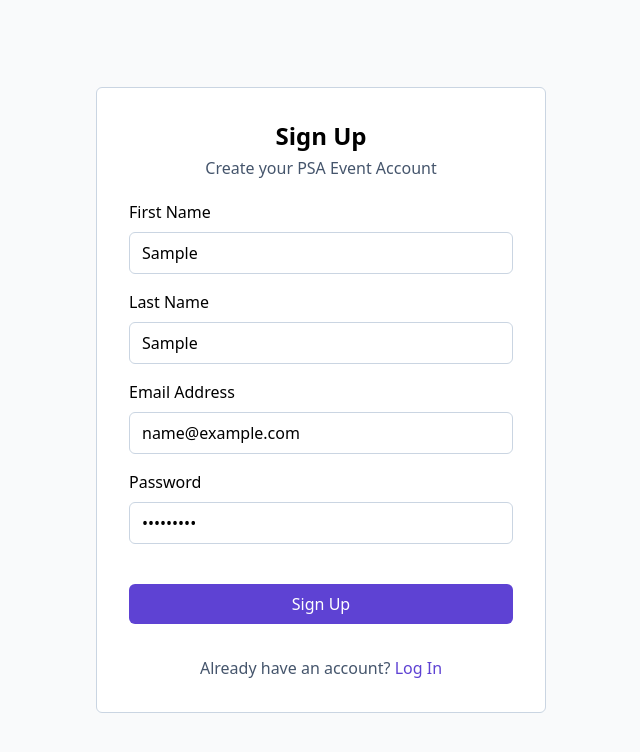
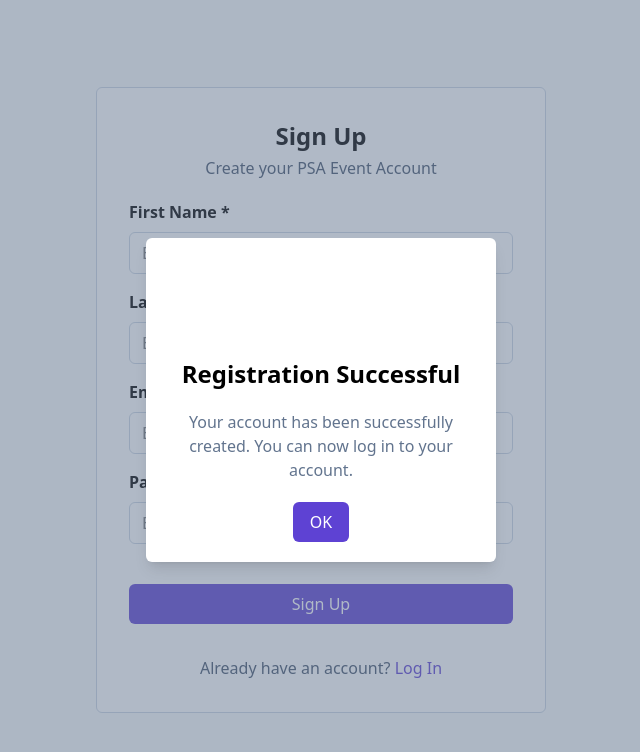
Before and after one commit to WeCodeApp/KLerio-Events-Management, a Vue app: page /register in a window 1280 px wide. Both pictures are taken after typing "Sample", "Sample", "name@example.com", "Sample123" into the empty fields and a click on the button "Sign Up". Shown: the top 752 px of the page, without its empty margins (319-959 px from the left). Built offline with nearby package versions, Linux system fonts and the light colour scheme; no server answers.

Commit message:
Add NotFound view and routing; implement user registration modal and user services

```diff
--- /dev/null
+++ b/database/db.json
@@ -0,0 +1,60 @@
+{
+  "users": [
+    {
+      "id": "176a",
+      "firstName": "kyle",
+      "lastName": "lerio",
+      "email": "k.lerio@gmail.com",
+      "password": "qwerty123"
+    },
+    {
+      "id": "f136",
+      "firstName": "andrew",
+      "lastName": "garfield",
+      "email": "a.garfield@gmail.com",
+      "password": "12345"
+    },
+    {
+      "id": "bed2",
+      "firstName": "peter",
+      "lastName": "parker",
+      "email": "p.parker@gmail.com",
+      "password": "peter123"
+    },
+    {
+      "id": "9b99",
+      "firstName": "qwen",
+      "lastName": "stacy",
+      "email": "gstacy@gmail.com",
+      "password": "qwen12345"
+    },
+    {
+      "id": "5ff9",
+      "firstName": "nicole",
+      "lastName": "gumolon",
+      "email": "n.gumolon@gmail.com",
+      "password": "123456789"
+    },
+    {
+      "id": "1d50",
+      "firstName": "mark",
+      "lastName": "ledesma",
+      "email": "m.ledesma@gmail.com",
+      "password": "qwerty123"
+    },
+    {
+      "id": "9060",
+      "firstName": "marben",
+      "lastName": "acebuche",
+      "email": "m.acebuche@gmail.com",
+      "password": "supermarben"
+    },
+    {
+      "id": "c8e9",
+      "firstName": "carlo",
+      "lastName": "johnson",
+      "email": "c.johnson@gmail.com",
+      "password": "carlo123"
+    }
+  ]
+}
--- a/package.json
+++ b/package.json
@@ -4,7 +4,9 @@
   "private": true,
   "type": "module",
   "scripts": {
-    "dev": "vite",
+    "dev": "run-p json-server vite",
+    "json-server": "npx json-server ./database/db.json",
+    "vite": "vite",
     "build": "run-p type-check \"build-only {@}\" --",
     "preview": "vite preview",
     "build-only": "vite build",
@@ -13,6 +15,7 @@
   "dependencies": {
     "@tailwindcss/cli": "^4.1.4",
     "@tailwindcss/vite": "^4.1.4",
+    "json-server": "^1.0.0-beta.3",
     "pinia": "^3.0.1",
     "tailwindcss": "^4.1.4",
     "vue": "^3.5.13",
--- /dev/null
+++ b/src/components/ConfirmationModal.vue
@@ -0,0 +1,30 @@
+<template>
+  <div
+    class="bg-white w-[350px] gap-5 px-3 py-5 rounded-md shadow-lg flex flex-col justify-center items-center"
+  >
+    <div class="w-20">
+      <img src="@/assets/success-animation.gif" alt="" />
+    </div>
+    <h1 class="text-2xl font-bold">Registration Successful</h1>
+    <p class="text-slate-500 text-center text-md">
+      Your account has been successfully created. You can now log in to your
+      account.
+    </p>
+    <button
+      class="bg-[#5E42D3] text-center w-14 text-white h-10 rounded-md cursor-pointer"
+      @click="handleOk"
+    >
+      OK
+    </button>
+  </div>
+</template>
+
+<script setup lang="ts">
+import { useRouter } from "vue-router";
+
+const router = useRouter();
+
+const handleOk = () => {
+  router.push("/login");
+};
+</script>
--- a/src/router/index.ts
+++ b/src/router/index.ts
@@ -19,6 +19,11 @@ const router = createRouter({
       name: "register",
       component: () => import("@/views/RegisterView.vue"),
     },
+    {
+      path: "/:catchAll(.*)",
+      name: "notFound",
+      component: () => import("@/views/NotFoundView.vue"),
+    },
   ],
 });
 
--- /dev/null
+++ b/src/services/userServices.ts
@@ -0,0 +1,39 @@
+export const postUserData = async (url: string, data: any) => {
+  try {
+    const option = {
+      method: "POST",
+      headers: {
+        Accept: "application/json",
+        "Content-Type": "application/json",
+      },
+      body: JSON.stringify(data),
+    };
+
+    // Adding a 2 seconds delay
+    await new Promise((resolve) => setTimeout(resolve, 1000));
+
+    const response = await fetch(url, option);
+
+    if (!response.ok) {
+      throw new Error("Network response was not ok");
+    }
+    const result = await response.json();
+    return result;
+  } catch (error) {
+    console.error("Error Creating User", error);
+  }
+};
+
+export const getUserData = async () => {
+  try {
+    const response = await fetch("http://localhost:3000/users");
+    if (!response.ok) {
+      throw new Error(`Response status: ${response.status}`);
+    }
+
+    const json = await response.json();
+    console.log(json);
+  } catch (error) {
+    console.error(error);
+  }
+};
--- a/src/views/LoginView.vue
+++ b/src/views/LoginView.vue
@@ -15,7 +15,7 @@
       <div>
         <form @submit.prevent="handleSubmit">
           <div class="flex flex-col mb-4 gap-2">
-            <label for="email">Email Address</label>
+            <label class="font-semibold" for="email">Email Address</label>
             <input
               class="border border-slate-300 rounded-md px-3 py-2 focus:border-[#5E42D3] focus:outline-[#5E42D3]"
               placeholder="Enter your email"
@@ -26,7 +26,7 @@
             />
           </div>
           <div class="flex flex-col mb-10 gap-2">
-            <label for="password">Password</label>
+            <label class="font-semibold" for="password">Password</label>
             <input
               class="border border-slate-300 rounded-md px-3 py-2 focus:border-[#5E42D3] focus:outline-[#5E42D3]"
               placeholder="Enter your password"
@@ -38,7 +38,7 @@
           </div>
           <button
             type="submit"
-            class="bg-[#5E42D3] text-center w-full text-white h-10 rounded-md"
+            class="bg-[#5E42D3] text-center w-full text-white h-10 rounded-md cursor-pointer active:scale-95 transition-transform duration-150"
           >
             Log In
           </button>
--- /dev/null
+++ b/src/views/NotFoundView.vue
@@ -0,0 +1,6 @@
+<template>
+  <div>
+    <h2>404</h2>
+    <h3>Not Found</h3>
+  </div>
+</template>
--- a/src/views/RegisterView.vue
+++ b/src/views/RegisterView.vue
@@ -8,7 +8,7 @@
       <div>
         <form @submit.prevent="handleSubmit">
           <div class="flex flex-col mb-4 gap-2">
-            <label for="email">First Name</label>
+            <label class="font-semibold" for="email">First Name *</label>
             <input
               class="border border-slate-300 rounded-md px-3 py-2 focus:border-[#5E42D3] focus:outline-[#5E42D3]"
               placeholder="Enter your first name"
@@ -19,7 +19,7 @@
             />
           </div>
           <div class="flex flex-col mb-4 gap-2">
-            <label for="email">Last Name</label>
+            <label class="font-semibold" for="email">Last Name *</label>
             <input
               class="border border-slate-300 rounded-md px-3 py-2 focus:border-[#5E42D3] focus:outline-[#5E42D3]"
               placeholder="Enter your last name"
@@ -30,7 +30,7 @@
             />
           </div>
           <div class="flex flex-col mb-4 gap-2">
-            <label for="email">Email Address</label>
+            <label class="font-semibold" for="email">Email Address *</label>
             <input
               class="border border-slate-300 rounded-md px-3 py-2 focus:border-[#5E42D3] focus:outline-[#5E42D3]"
               placeholder="Enter your email"
@@ -41,7 +41,7 @@
             />
           </div>
           <div class="flex flex-col mb-10 gap-2">
-            <label for="password">Password</label>
+            <label class="font-semibold" for="password">Password *</label>
             <input
               class="border border-slate-300 rounded-md px-3 py-2 focus:border-[#5E42D3] focus:outline-[#5E42D3]"
               placeholder="Enter your password"
@@ -53,7 +53,8 @@
           </div>
           <button
             type="submit"
-            class="bg-[#5E42D3] text-center w-full text-white h-10 rounded-md"
+            class="bg-[#5E42D3] text-center w-full text-white h-10 rounded-md cursor-pointer active:scale-95 transition-transform duration-150"
+            @click="handleSubmit"
           >
             Sign Up
           </button>
@@ -69,12 +70,20 @@
         </form>
       </div>
     </div>
+    <div
+      v-if="showModal"
+      class="bg-slate-500/50 fixed inset-0 z-10 flex justify-center items-center"
+    >
+      <ConfirmationDialog />
+    </div>
   </div>
 </template>
 
 <script setup lang="ts">
-import { reactive } from "vue";
+import ConfirmationDialog from "@/components/ConfirmationModal.vue";
+import { reactive, ref } from "vue";
 import { useRouter } from "vue-router";
+import { postUserData } from "@/services/userServices";
 
 type UserData = {
   firstName: string | null;
@@ -84,6 +93,7 @@ type UserData = {
 };
 
 const router = useRouter();
+const showModal = ref<boolean>(false);
 const userData = reactive<UserData>({
   firstName: null,
   lastName: null,
@@ -95,7 +105,32 @@ const moveToLogin = () => {
   router.push("/login");
 };
 
-const handleSubmit = () => {
-  console.log(userData);
+const resetData = () => {
+  userData.firstName = null;
+  userData.lastName = null;
+  userData.email = null;
+  userData.password = null;
+};
+
+const handleSubmit = async () => {
+  if (!userData.firstName || !userData.lastName || !userData.email || !userData.password) {
+    console.warn("All fields are required.");
+    return;
+  }
+
+  const data = {
+    firstName: userData.firstName,
+    lastName: userData.lastName,
+    email: userData.email,
+    password: userData.password,
+  };
+
+  try {
+    await postUserData("http://localhost:3000/users", data);
+    showModal.value = true;
+    resetData();
+  } catch (error) {
+    console.error("Error during registration:", error);
+  }
 };
 </script>
--- a/vite.config.ts
+++ b/vite.config.ts
@@ -17,4 +17,9 @@ export default defineConfig({
       '@': fileURLToPath(new URL('./src', import.meta.url))
     },
   },
+  server: {
+    watch: {
+      ignored: ['**/database/db.json']
+    }
+  }
 })
```
Also changed, not shown: src/assets/success-animation.gif (added), 1 other file (tests, documents, lock files or other folders).
